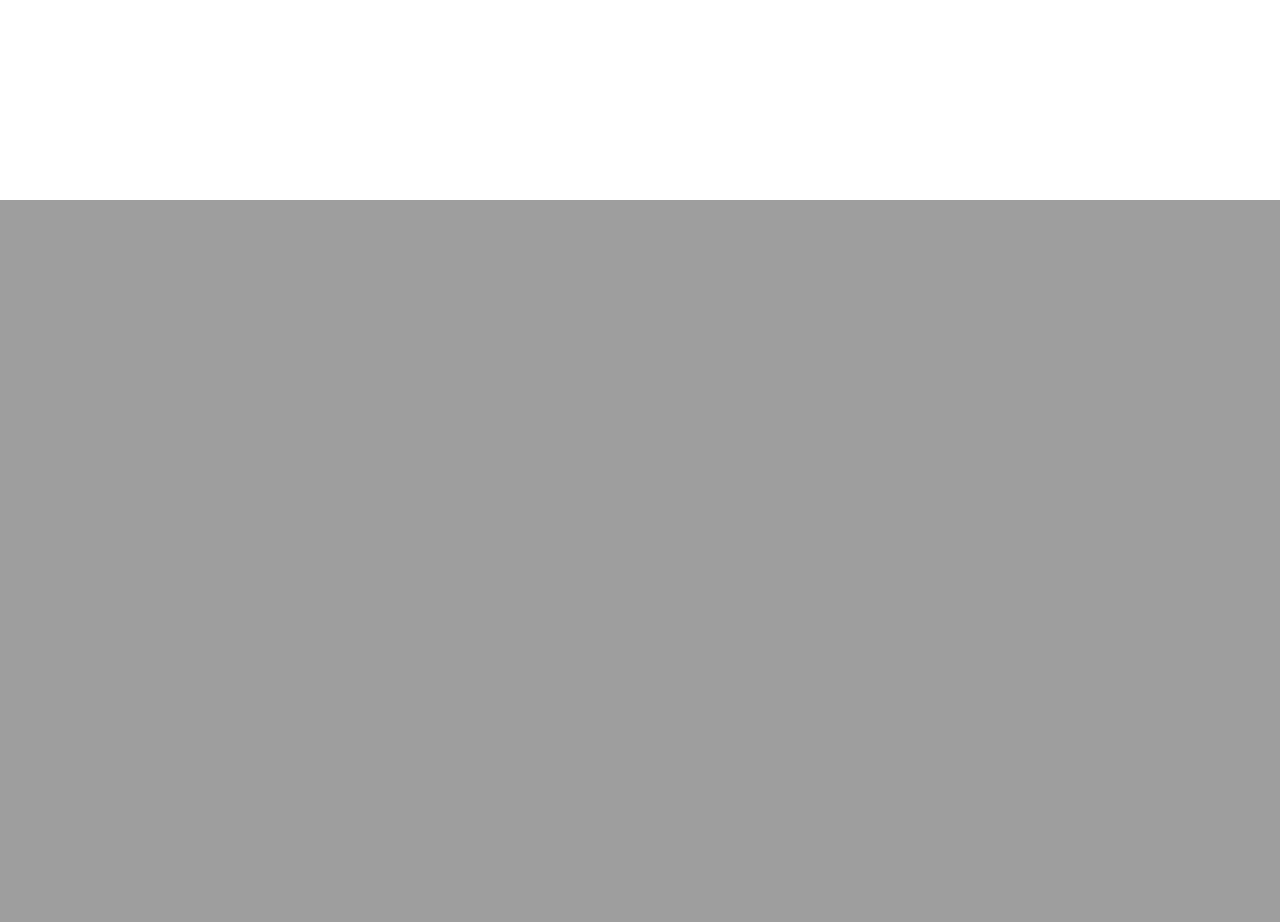
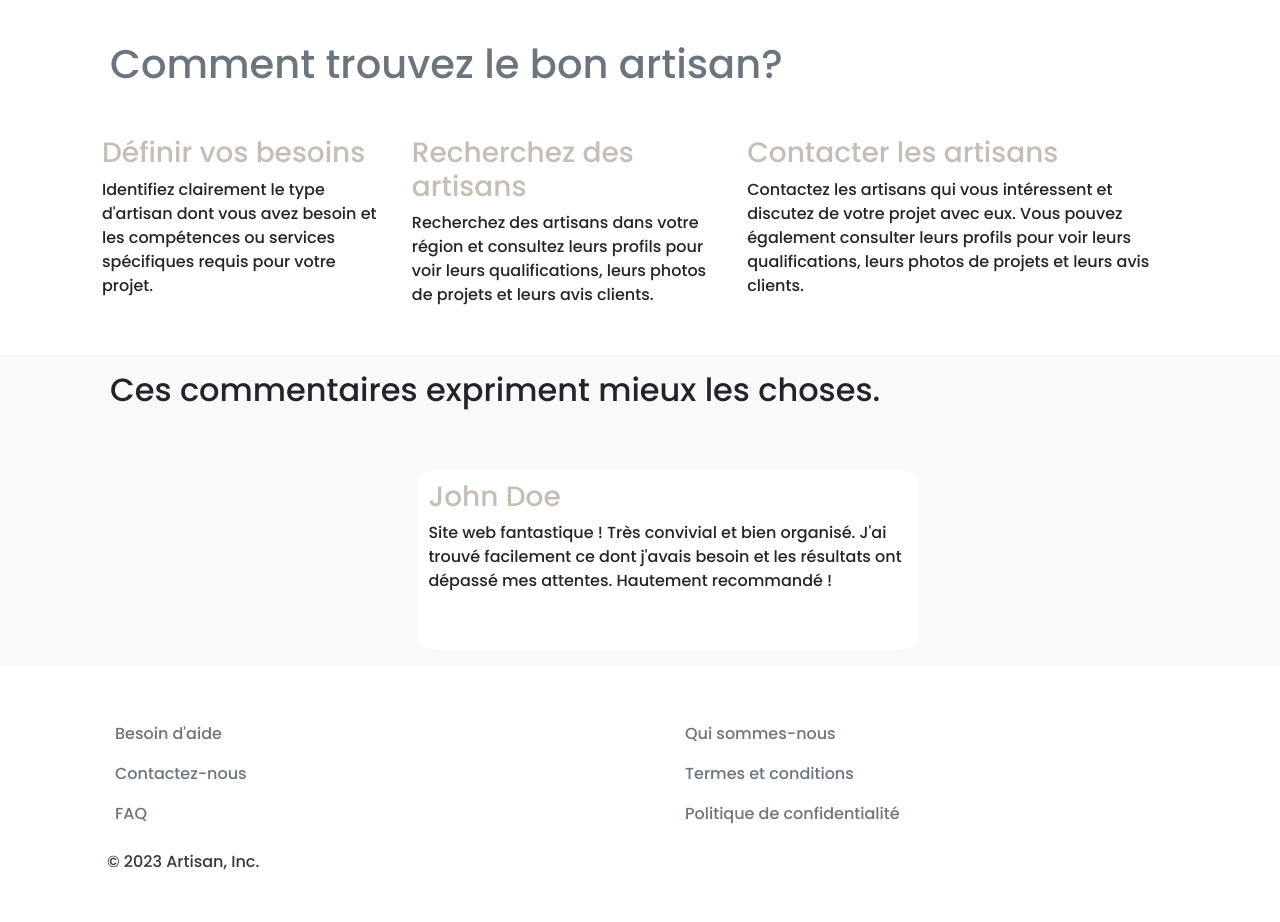
Before and after one commit to imanefjer/SNS-pour-les-emplois-libre, a PHP site: page / in a window 1280 px wide. Shown: the part 600-1522 px from the top of the page. Before the commit the page ends 800 px from the top, so only its background shows below. Run offline with PHP 8.4, Linux system fonts and the light colour scheme; some libraries are stand-ins or nearby versions.

Commit message:
add index.php

```diff
--- a/css/indexstyle.css
+++ b/css/indexstyle.css
@@ -6,12 +6,11 @@
 }
 body,html{
     height: 100%;
-    /* width: 100%; */
     margin: 0;
     padding: 0;
-    /* background: #e74c3c !important; */
 
-    }
+}
+
 .im{
     background-image: url("../images/entete.jpg");
     height: 600px;
@@ -25,6 +24,7 @@ body,html{
     border-color: black;
     border-radius: 15px;
 }
+
 .btn{
     color: white;
     border-radius:15px ;
@@ -84,3 +84,20 @@ a,a:hover{
     color: white;
     padding-top: 10%;
 }
+
+.beige{
+    color: #c6bdb6;
+}
+.mg{
+    height: 180px;
+    width: 500px;
+    margin-left:30%;
+    margin-top: 60px;
+    background-color: white;
+    border: 1px;
+    border-radius: 15px;
+    padding: 10px;
+}
+.mg h3{
+    color:#c6bdb6;
+}
--- a/index.php
+++ b/index.php
@@ -6,11 +6,12 @@
 <html>
     <head>
         <link rel="shortcut icon" type="image/x-icon" href="./images/icon.ico" />
+        <link rel="stylesheet" href="https://cdnjs.cloudflare.com/ajax/libs/bootstrap/4.6.0/css/bootstrap.min.css">
 
         <meta charset="UTF-8" />
         <meta http-equiv="X-UA-Compatible" content="IE=edge" />
         <meta name="viewport" content="width=device-width, initial-scale=1.0" />
-        <title>artisan</title>
+        <title>Artisan</title>
         <link
         href="https://cdn.jsdelivr.net/npm/bootstrap@5.2.2/dist/css/bootstrap.min.css"
         rel="stylesheet"
@@ -184,11 +185,101 @@
                 </p>
             </div>
         </div>
+        <div class = " container p-3">
+            <h1 class="p-4 text-secondary">Comment trouvez le bon artisan?</h1>
+            <div class="d-flex justify-content-between">
+                <div class="p-3">
+                    <h3 class ="beige">Définir vos besoins </h3>
+                    <p>
+                    Identifiez clairement le type d'artisan dont vous avez besoin et les compétences ou services
+                    spécifiques requis pour votre projet.
+                    </p>
+                </div>
+                <div class="p-3">
+                    <h3  class ="beige">Recherchez des artisans </h3>
+                    <p>
+                    Recherchez des artisans dans votre région et consultez leurs profils pour voir leurs qualifications,
+                    leurs photos de projets et leurs avis clients.
+                    </p>
+                </div>
+                <div class="p-3">
+                    <h3  class ="beige">Contacter les artisans </h3>
+                    <p>
+                    Contactez les artisans qui vous intéressent et discutez de votre projet avec eux.
+                    Vous pouvez également consulter leurs profils pour voir leurs qualifications, leurs photos de projets et leurs avis clients.
+                    </p>
+                </div>
+            </div>
+        </div>
+        <div class=" bg-light">
+            <div class="container p-3 ">
+                <h2 class="mx-4">Ces commentaires expriment mieux les choses.</h2>
 
+                <div id="reviews-container " class="carousel slide mg" data-ride="carousel">
+                    <div class="carousel-inner ">
+                    <div class="carousel-item active">
+                        <h3>John Doe</h3>
+                        <p>Site web fantastique ! Très convivial et bien organisé. J'ai trouvé facilement ce dont j'avais besoin et les résultats ont dépassé mes attentes. Hautement recommandé !</p>
+                    </div>
+                    <div class="carousel-item">
+                        <h3>Jane Smith</h3>
+                        <p>Cette plateforme est incroyable ! Elle est très facile à utiliser et offre une grande variété d'artisans talentueux. J'ai pu trouver rapidement celui qui correspondait à mes besoins. Je suis vraiment satisfait de mon expérience.</p>
+                    </div>
+                    <div class="carousel-item">
+                        <h3>David Johnson</h3>
+                        <p>Je suis impressionné par ce site web. La qualité du service est exceptionnelle et j'ai reçu des résultats de grande qualité dans les délais promis. Je le recommande vivement à tous ceux qui cherchent à trouver le bon artisan pour leurs projets.</p>
+                    </div>
+                    </div>
+                </div>
+            </div>
+        </div>
     </main>
+    <footer class=" container py-5 me-5">
+        <div class="row">
+            <div class="col-6 col-md">
+                <ul class="list-unstyled text-small ">
+                    <li class ="p-2">
+                        <a class="link-secondary" href="#">Besoin d'aide</a>
+                    </li>
+                    <li class ="p-2">
+                        <a class="link-secondary" href="#">Contactez-nous</a>
+                    </li>
+                    <li class ="p-2">
+                        <a class="link-secondary" href="#">FAQ</a>
+                    </li>
+
+                </ul>
+            </div>
+            <div class="col-6 col-md">
+                <ul class="list-unstyled text-small">
+                    <li class ="p-2">
+                        <a class="link-secondary" href="#">Qui sommes-nous</a>
+                    </li>
+                    <li class ="p-2">
+                        <a class="link-secondary" href="#">Termes et conditions</a>
+                    </li>
+                    <li class ="p-2">
+                        <a class="link-secondary" href="#">Politique de confidentialité</a>
+                    </li>
+                </ul>
+            </div>
+        </div>
+        <div class="  bt b-gray-300">
+            <a href="/" class=" text-dark">
+                <div>© 2023 Artisan, Inc.</div>
+            </a>
+        </div>
+
+    </footer>
 
 
-
+            <script src="https://cdnjs.cloudflare.com/ajax/libs/jquery/3.6.0/jquery.min.js"></script>
+        <script src="https://cdnjs.cloudflare.com/ajax/libs/bootstrap/4.6.0/js/bootstrap.bundle.min.js"></script>
+        <script>
+            $(document).ready(function() {
+            $('.carousel').carousel();
+            });
+        </script>
        <script src="https://code.jquery.com/jquery-3.6.0.min.js"></script>
         <script src="https://code.jquery.com/jquery-3.3.1.slim.min.js"></script>
         <script src="https://cdnjs.cloudflare.com/ajax/libs/popper.js/1.14.7/umd/popper.min.js"></script>
```
